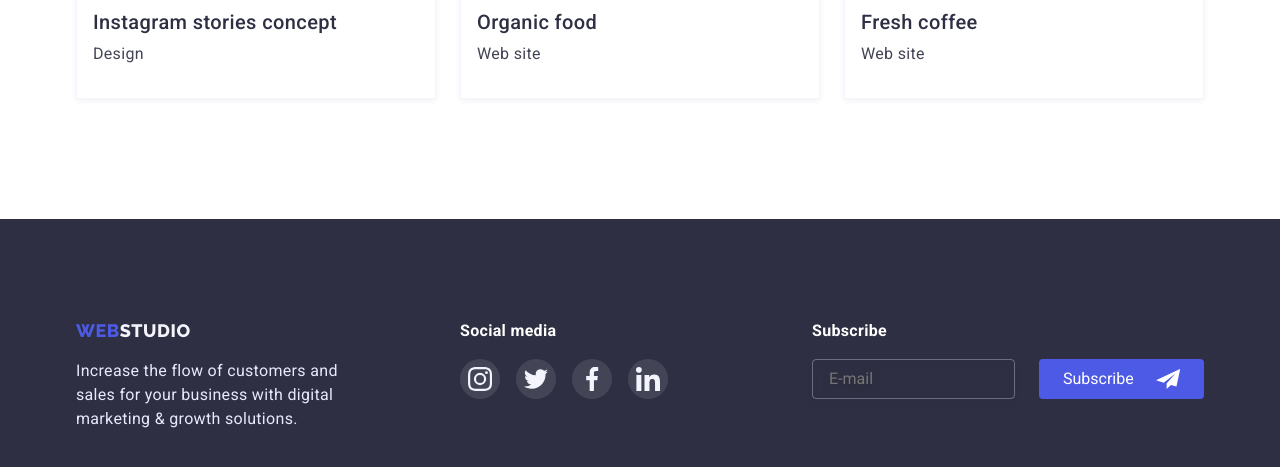
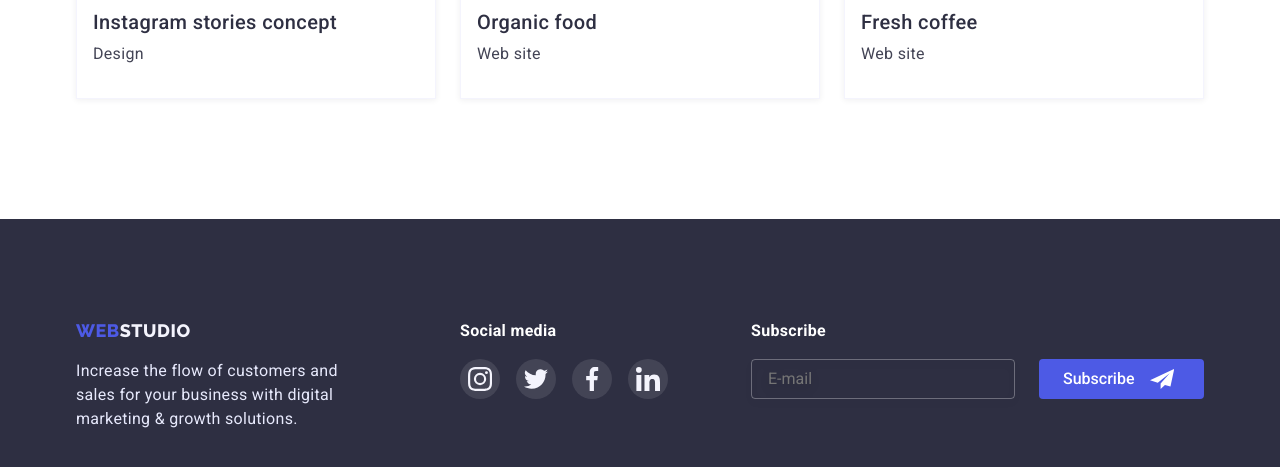
Before and after one commit to olgafedorec/goit-markup-hw-06, a plain HTML site: page portfolio.html in a window 1280 px wide. Shown: the part 1553-2020 px from the top of the page. Drawn offline with nearby package versions, Linux system fonts and the light colour scheme.

Commit message:
update css

```diff
--- a/css/styles.css
+++ b/css/styles.css
@@ -731,7 +731,7 @@ text-align: center;
 letter-spacing: 0.02em;
 color: var(--navy-blue-color);
 margin-top: 24px;
-margin-bottom: 14px;
+margin-bottom: 16px;
 }
 
 .modal-input {
@@ -741,7 +741,7 @@ margin-bottom: 14px;
     border: 1px solid rgba(33, 33, 33, 0.2);
     outline: none;
     border-radius: 4px;
-    margin-bottom: 26px;
+    margin-bottom: 8px;
     font-family: 'Roboto';
     font-size: 12px;
     line-height: 1.33;
@@ -763,12 +763,10 @@ margin-bottom: 14px;
     position: relative;
 }
 
-
 .modal-input-icon {
     position: absolute;
     left: 16px;
     top: 50%;
-    transform: translateY(-150%);
     transition: fill 250ms var(--timing-function);
 }
 
@@ -802,6 +800,7 @@ color: var(--light-slate-color)
     color: var(--navy-blue-color);
     padding-left: 16px;
     padding-top: 8px;
+    margin-bottom: 16px;
     transition: border-color 250ms var(--timing-function);
 }
 
@@ -825,7 +824,6 @@ color: var(--light-slate-color)
     color: #757575;
     display: flex;
     align-items: center;
-    margin-top: 16px;
 }
 
 .chek-text-link {
@@ -879,7 +877,7 @@ box-shadow: 0px 4px 4px rgba(0, 0, 0, 0.15);
 }
 
 .footer-input {
-    width: 100%;
+    width: 264px;
     height: 40px;
     background-color: transparent;
     outline: none;
@@ -907,18 +905,24 @@ box-shadow: 0px 4px 4px rgba(0, 0, 0, 0.15);
     margin-bottom: 16px;
 }
 
-.footer-subscribe-wrap {
+/* .footer-subscribe-wrap {
     display: flex;
     position: relative;
-}
+} */
 
 .footer-button {
-    display: block;
+    display: flex;
+    align-items: center;
+    gap: 16px;
     width: 165px;
     height: 40px;
     background: var(--iris-color);
     border-radius: 4px;
     border: none;
+    font-family: 'Roboto';
+    font-weight: 500;
+    font-size: 16px;
+    line-height: 1.5;
     padding: 8px 24px;
     color: var(--white-color);
     text-align: left;
@@ -934,10 +938,10 @@ box-shadow: 0px 4px 4px rgba(0, 0, 0, 0.15);
 }
 
 .footer-subscribe-icon {
-    position: absolute;
+
     fill: var(--white-color);
     top: 8px;
-    right: 24px;
+    left: 117px;
 }
 
 .footer-input {
--- a/portfolio.html
+++ b/portfolio.html
@@ -334,12 +334,12 @@
                 name="user-email"
                 required
               />
-              <div class="footer-subscribe-wrap">
-                <button type="submit" class="footer-button">Subscribe</button>
+              <button type="submit" class="footer-button">
+                Subscribe
                 <svg class="footer-subscribe-icon" width="24" height="24">
                   <use href="./images/icons.svg#icon-icon-send"></use>
                 </svg>
-              </div>
+              </button>
             </form>
           </div>
         </div>
```
Also changed, not shown: index.html (+8 -10 lines).
